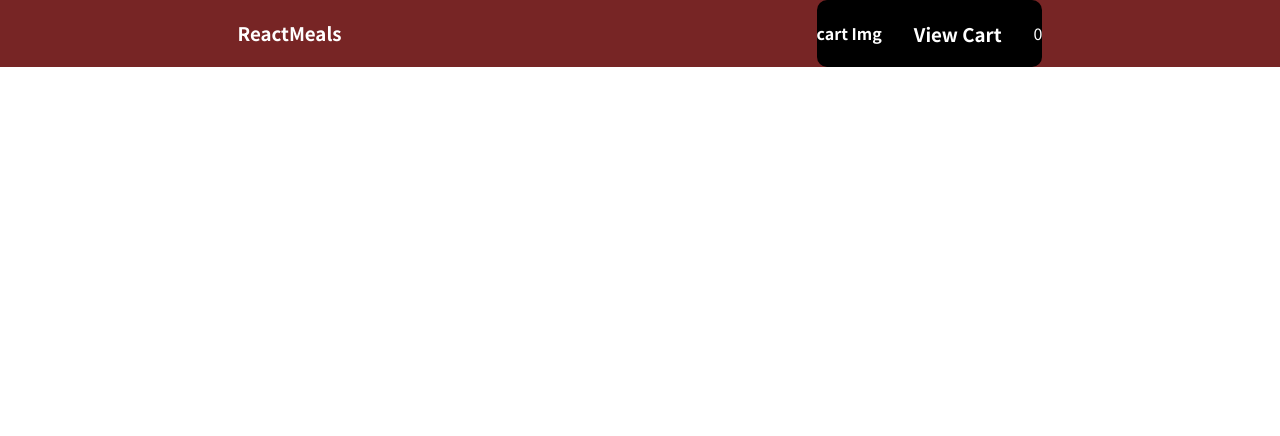
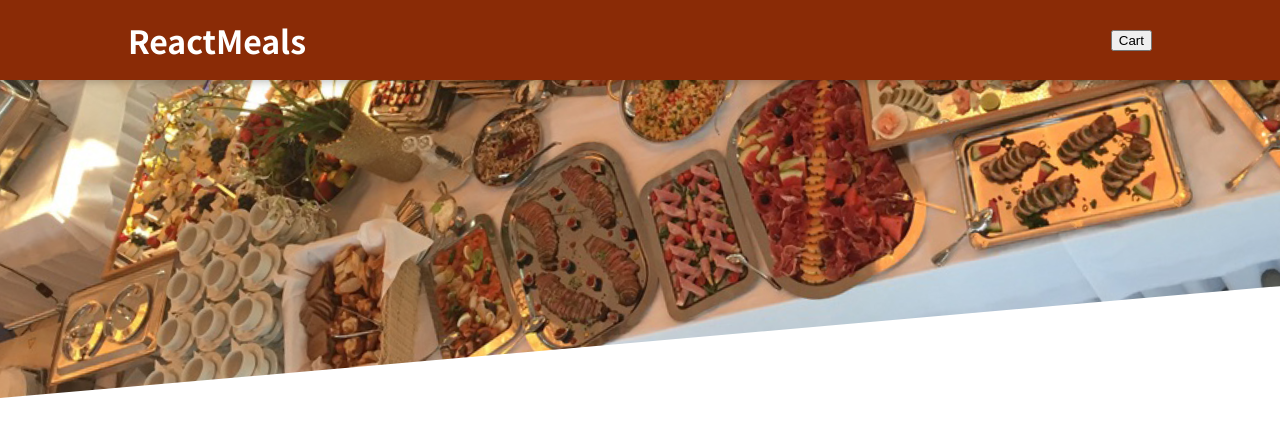
Before and after one commit to Shakyaalok/React_Resturant, a React (Create React App) app: page / in a window 1280 px wide. Shown: the top 436 px of the page. Built offline with nearby package versions, Linux system fonts and the light colour scheme.

Commit message:
header improved

```diff
--- a/src/App.jsx
+++ b/src/App.jsx
@@ -1,10 +1,11 @@
 import Header from "./Components/Layout/Header";
+import { Fragment } from "react";
 
 function App() {
   return (
-    <div>
+    <Fragment>
       <Header/>
-    </div>
+    </Fragment>
   );
 }
 
--- a/src/Components/Layout/Header.css
+++ /dev/null
@@ -1,21 +0,0 @@
-.header {
-    display: flex;
-    justify-content: space-around;
-    background-color: rgb(119, 37, 37);
-    color: white;
-}
-
-.header__left {
-    display: flex;
-    justify-content: space-between;
-    align-items: center;
-    gap: 2rem;
-    background-color: black;
-    border-radius: 10px;
-}
-
-
-/*
-.header__cart{
-
-} */
--- a/src/Components/Layout/Header.jsx
+++ b/src/Components/Layout/Header.jsx
@@ -1,18 +1,17 @@
-import React from 'react'
-import './Header.css'
+import React ,{Fragment} from 'react'
+import classes from './Header.module.css'
+import mealsImg from '../../assets/meals.jpg'
 const Header = () => {
   return (
-    <div className='header'>
-      <div>
-        <h3>ReactMeals</h3>
-      </div>
-
-      <div className='header__left'>
-        <h4>cart Img</h4>
-        <h3>View Cart</h3>
-        <span className='header__cart'>0</span>
-      </div>
-    </div>
+    <Fragment>
+        <header className={classes.header}>
+            <h1>ReactMeals</h1>
+            <button>Cart</button>
+        </header>
+        <div className={classes['main-image']}>
+            <img src={mealsImg} alt="image not working" />
+        </div>
+    </Fragment>
   )
 }
 
--- /dev/null
+++ b/src/Components/Layout/Header.module.css
@@ -0,0 +1,29 @@
+.header {
+    position: fixed;
+    top: 0;
+    left: 0;
+    width: 100%;
+    height: 5rem;
+    background-color: #8a2b06;
+    color: white;
+    display: flex;
+    justify-content: space-between;
+    align-items: center;
+    padding: 0 10%;
+    box-shadow: 0 2px 8px rgba(0, 0, 0, 0.25);
+    z-index: 10;
+}
+
+.main-image {
+    width: 100%;
+    height: 25rem;
+    z-index: 0;
+    overflow: hidden;
+}
+
+.main-image img {
+    width: 110%;
+    height: 100%;
+    object-fit: cover;
+    transform: rotateZ(-5deg) translateY(-4rem) translateX(-1rem);
+}
```
Also changed, not shown: src/assets/meals.jpg (added).
